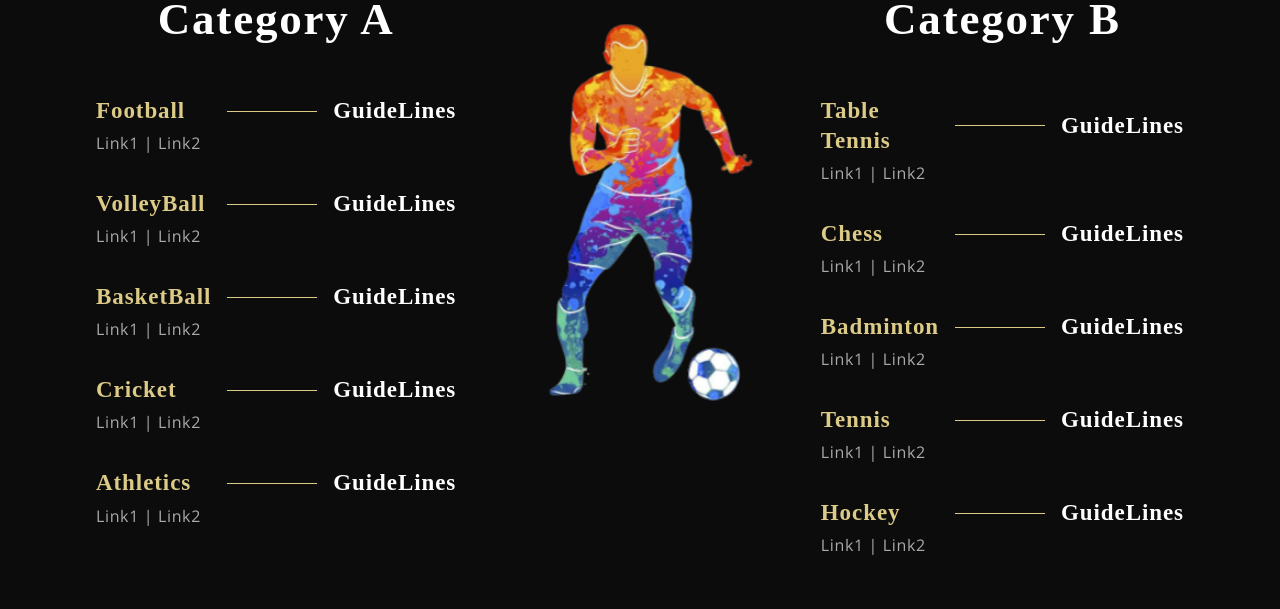
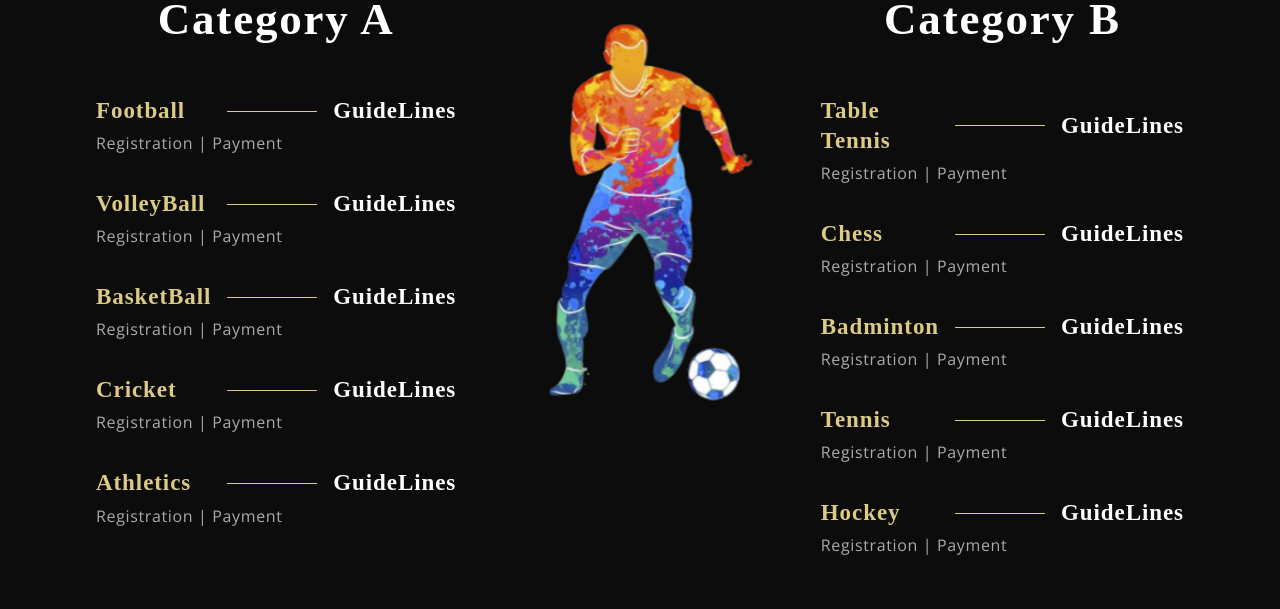
Before and after one commit to Aadesh098/urja2023, a React (Create React App) app: page / in a window 1280 px wide. Shown: the part 3140-3749 px from the top of the page. Built offline with nearby package versions, Linux system fonts and the light colour scheme; a web font is replaced by a local one.

Commit message:
Minor Add-ons

```diff
--- a/src/constants/data.js
+++ b/src/constants/data.js
@@ -3,27 +3,27 @@ const sports1 = [
   {
     title: 'Football',
     price: 'GuideLines',
-    tags: 'Link1 | Link2',
+    tags: 'Registration | Payment',
   },
   {
     title: 'VolleyBall',
     price: 'GuideLines',
-    tags: 'Link1 | Link2',
+    tags: 'Registration | Payment',
   },
   {
     title: 'BasketBall',
     price: 'GuideLines',
-    tags: 'Link1 | Link2',
+    tags: 'Registration | Payment',
   },
   {
     title: 'Cricket',
     price: 'GuideLines',
-    tags: 'Link1 | Link2',
+    tags: 'Registration | Payment',
   },
   {
     title: 'Athletics',
     price: 'GuideLines',
-    tags: 'Link1 | Link2',
+    tags: 'Registration | Payment',
   },
 ];
 
@@ -31,27 +31,27 @@ const sports2 = [
   {
     title: 'Table Tennis',
     price: 'GuideLines',
-    tags: 'Link1 | Link2',
+    tags: 'Registration | Payment',
   },
   {
     title: "Chess",
     price: 'GuideLines',
-    tags: 'Link1 | Link2',
+    tags: 'Registration | Payment',
   },
   {
     title: 'Badminton',
     price: 'GuideLines',
-    tags: 'Link1 | Link2',
+    tags: 'Registration | Payment',
   },
   {
     title: 'Tennis',
     price: 'GuideLines',
-    tags: 'Link1 | Link2',
+    tags: 'Registration | Payment',
   },
   {
     title: 'Hockey',
     price: 'GuideLines',
-    tags: 'Link1 | Link2',
+    tags: 'Registration | Payment',
   },
 ];
 
--- a/src/container/Chef/Chef.jsx
+++ b/src/container/Chef/Chef.jsx
@@ -1,4 +1,4 @@
-import React, { useRef } from 'react';
+import React from 'react';
 import { useInView } from 'react-intersection-observer';
 
 import { SubHeading } from '../../components';
@@ -29,7 +29,7 @@ const Chef = () => {
       <div className="app__chef-sign">
         <p className={(inView? "sltr":"")} style={{animationDelay : '1.5s', opacity: '0'}}>Dr. Padmakumar Nair</p>
         <p className={"p__opensans " + (inView? "sltr":"")} style={{animationDelay : '2s', opacity: '0'}}>Director, Thapar University</p>
-        <img src={images.sign} alt="sign_image" />
+        <img src={images.sign} alt="sign_image"  />
       </div>
     </div>
   </div>
```
Also changed, not shown: src/container/AboutUs/AboutUs.jsx (line endings or trailing spaces).
